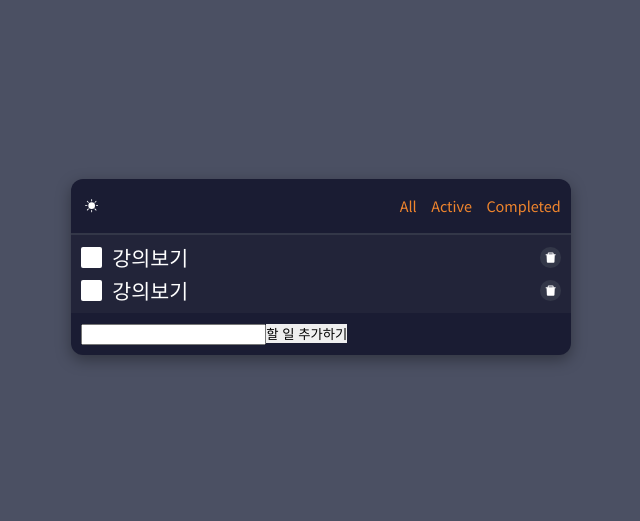
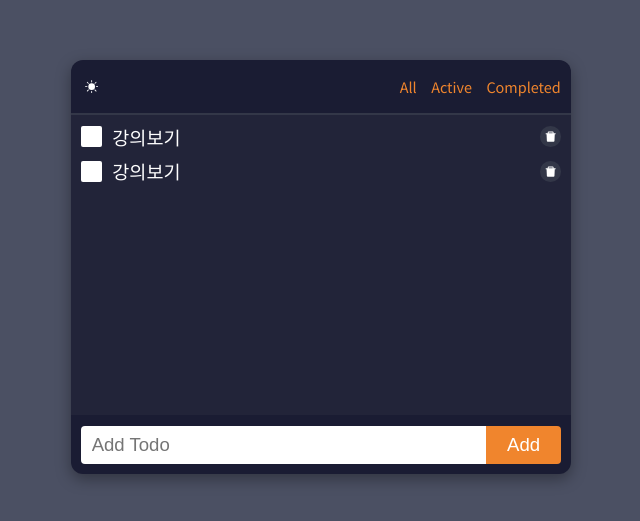
Before and after one commit to kyh196201/react-todo, a React (Create React App) app: page / in a window 1280 px wide. Shown: the part 133-654 px from the top of the page, without its empty margins (319-959 px from the left). Built offline with nearby package versions, Linux system fonts and the light colour scheme.

Commit message:
form 스타일링

```diff
--- a/src/App.css
+++ b/src/App.css
@@ -38,10 +38,6 @@ body {
   box-shadow: rgba(0, 0, 0, 0.35) 0px 5px 15px;
 }
 
-.footer {
-  padding: 1rem;
-}
-
 .btn {
   display: inline-flex;
   justify-content: center;
--- a/src/App.jsx
+++ b/src/App.jsx
@@ -1,6 +1,6 @@
 import './App.css';
 import Header from './components/header';
-
+import TodoForm from './components/todo-form';
 import TodoList from './components/todo-list';
 
 function App() {
@@ -11,12 +11,7 @@ function App() {
 
         <TodoList />
 
-        <footer className="footer">
-          <form>
-            <input type="text" />
-            <button type="button">할 일 추가하기</button>
-          </form>
-        </footer>
+        <TodoForm />
       </div>
     </div>
   );
--- /dev/null
+++ b/src/components/todo-form.jsx
@@ -0,0 +1,14 @@
+import styles from '../styles/todo-form.module.css';
+
+export default function TodoForm() {
+  return (
+    <div className={styles.wrapper}>
+      <form className={styles['todo-form']}>
+        <input className={styles.input} type="text" placeholder="Add Todo" />
+        <button className={styles.add} type="button">
+          Add
+        </button>
+      </form>
+    </div>
+  );
+}
--- a/src/components/todo-list.jsx
+++ b/src/components/todo-list.jsx
@@ -5,9 +5,11 @@ import TodoItem from './todo-item';
 
 export default function TodoList() {
   return (
-    <ul className={styles['todo-list']}>
-      <TodoItem />
-      <TodoItem />
-    </ul>
+    <div className={styles.wrapper}>
+      <ul>
+        <TodoItem />
+        <TodoItem />
+      </ul>
+    </div>
   );
 }
--- a/src/styles/reset.css
+++ b/src/styles/reset.css
@@ -47,10 +47,14 @@ table {
 	border-spacing: 0;
 }
 
-button {
+button,
+input {
 	border: none;
 	outline: none;
 	margin: 0;
 	padding: 0;
+}
+
+button {
 	cursor: pointer;
 }
--- /dev/null
+++ b/src/styles/todo-form.module.css
@@ -0,0 +1,25 @@
+.wrapper {
+  padding: 1rem;
+}
+
+.todo-form {
+  display: flex;
+}
+
+.input {
+  flex: 1;
+  padding: 0.8rem 1rem;
+  border-top-left-radius: 4px;
+  border-bottom-left-radius: 4px;
+  font-size: 1.8rem;
+  font-weight: 400;
+}
+
+.add {
+  padding: 0.8rem 2rem;
+  background-color: var(--point);
+  border-top-right-radius: 4px;
+  border-bottom-right-radius: 4px;
+  font-size: 1.8rem;
+  color: var(--white);
+}
--- a/src/styles/todo-item.module.css
+++ b/src/styles/todo-item.module.css
@@ -4,7 +4,7 @@
 }
 
 .todo-item:not(:first-child) {
-  margin-top: 0.8rem;
+  margin-top: 1.2rem;
 }
 
 /* checkbox styles */
@@ -49,7 +49,7 @@
 .todo-item__text {
   flex: 1;
   margin: 0 1rem;
-  font-size: 2rem;
+  font-size: 1.8rem;
   font-weight: 400;
   color: var(--white);
 }
--- a/src/styles/todo-list.module.css
+++ b/src/styles/todo-list.module.css
@@ -1,4 +1,5 @@
-.todo-list {
+.wrapper {
   padding: 1rem;
+  min-height: 300px;
   background-color: var(--main-light);
 }
```
